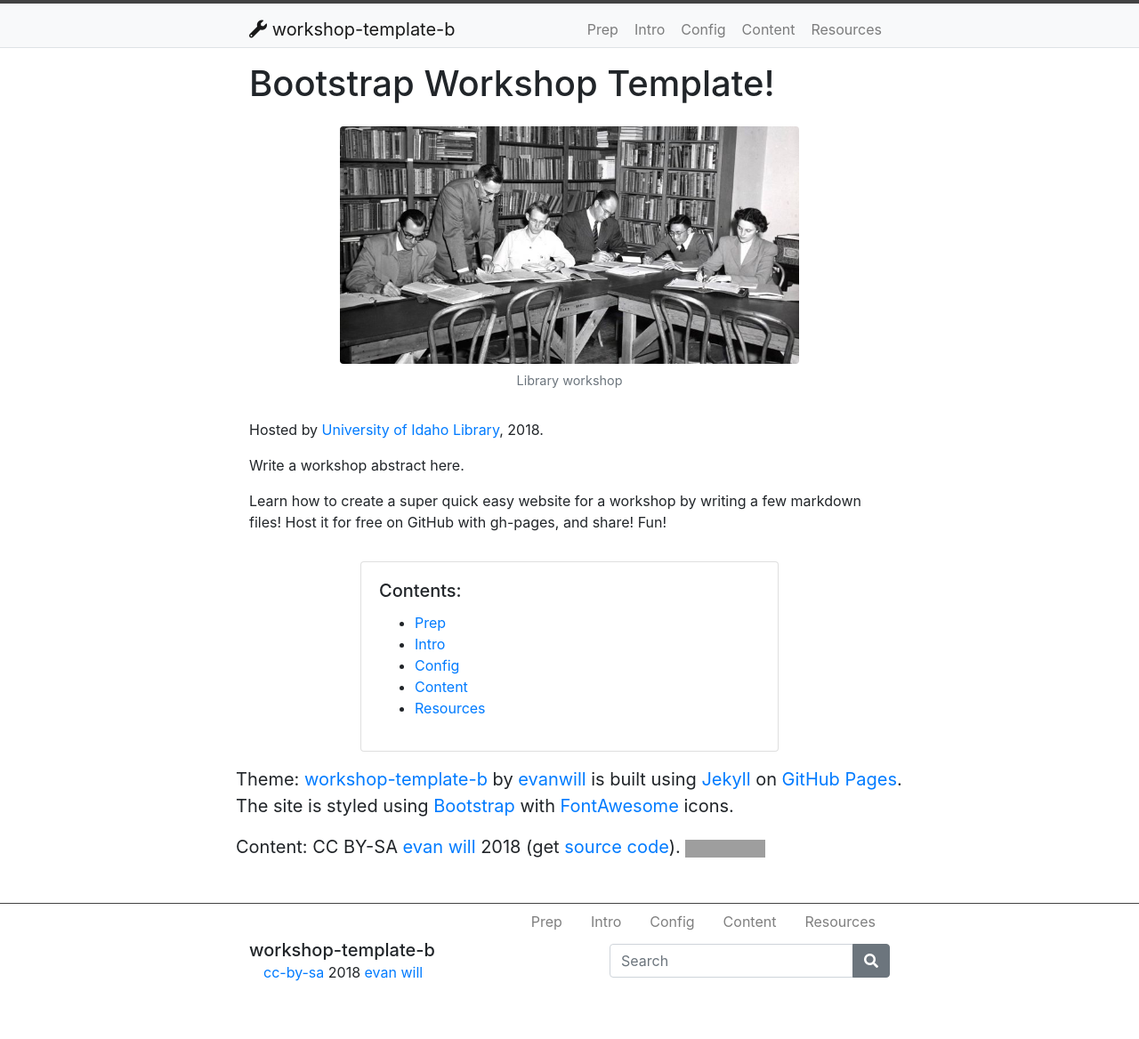
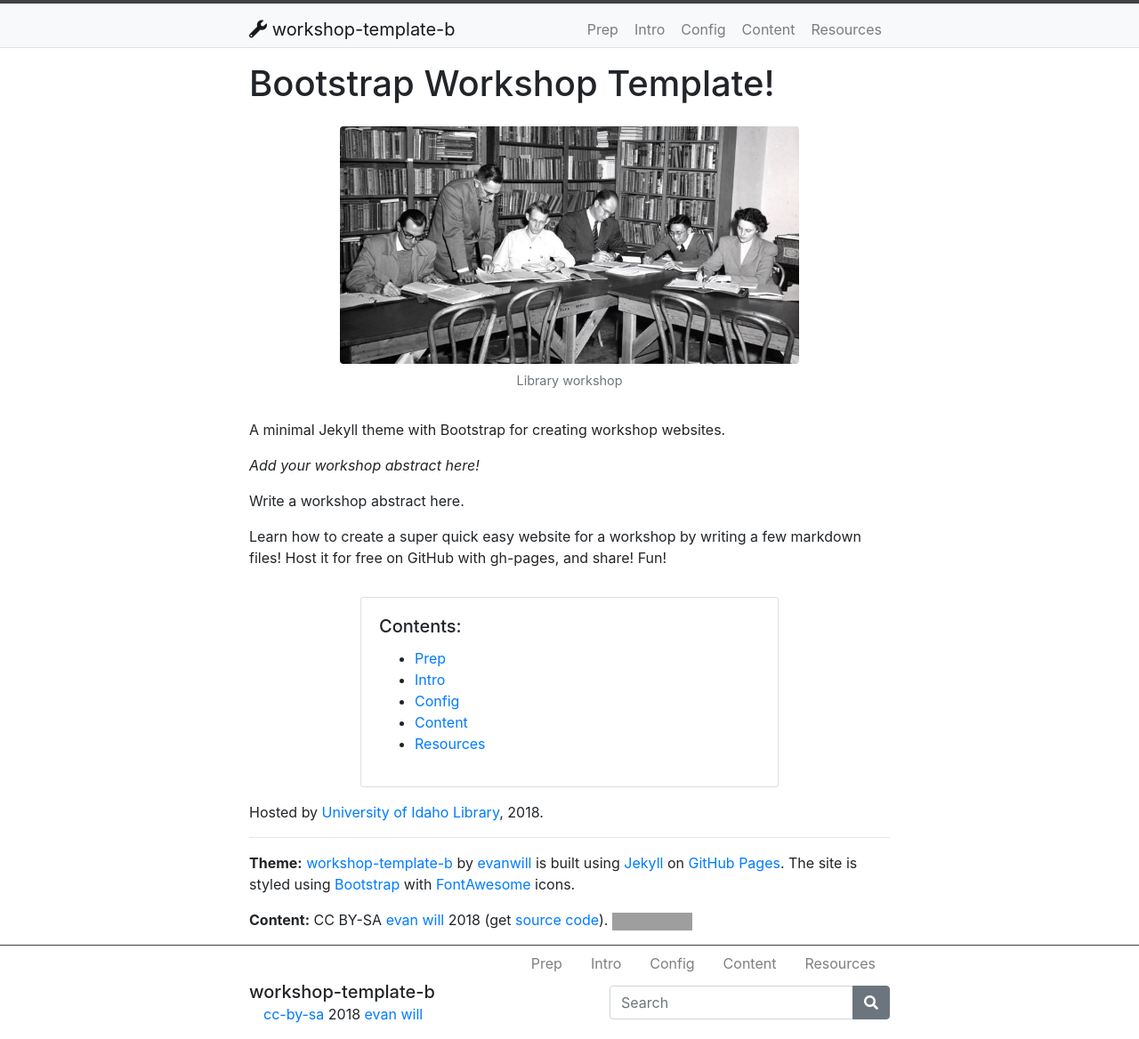
Before and after one commit to evanwill/workshop-template-b, a Jekyll site: the page built from index.md, in a window 1280 px wide. Shown: the whole page at 89% size. Built offline with Jekyll 4.4.1, drawn with Linux system fonts in a browser that asks for light colours; before the commit the page ends 1121 px from its top, so only the background shows below that; grey boxes are pictures that could not be loaded.

Commit message:
update index

```diff
--- a/_includes/credits.html
+++ b/_includes/credits.html
@@ -1,4 +1,2 @@
-<blockquote class="blockquote">
-    <p>Theme: <a href="https://github.com/evanwill/workshop-template-b" target="_blank">workshop-template-b</a> by <a href="https://github.com/evanwill/" target="_blank">evanwill</a> is built using <a href="https://jekyllrb.com/" target="_blank">Jekyll</a> on <a href="https://pages.github.com/" target="_blank">GitHub Pages</a>. The site is styled using <a href="https://getbootstrap.com/" target="_blank">Bootstrap</a> with <a href="https://fontawesome.com/" target="_blank">FontAwesome</a> icons.</p>
-    <p>Content: CC BY-SA <a href="https://github.com/{{ site.github_username }}">{{ site.author }}</a> {{ site.pub_year}} (get <a href="{{ site.repo }}" target="_blank">source code</a>). <a href="http://creativecommons.org/licenses/by-sa/4.0/" rel="license"><img src="https://i.creativecommons.org/l/by-sa/4.0/88x31.png" alt="Creative Commons License" /></a></p>
-</blockquote>
+<p><strong>Theme:</strong> <a href="https://github.com/evanwill/workshop-template-b" target="_blank">workshop-template-b</a> by <a href="https://github.com/evanwill/" target="_blank">evanwill</a> is built using <a href="https://jekyllrb.com/" target="_blank">Jekyll</a> on <a href="https://pages.github.com/" target="_blank">GitHub Pages</a>. The site is styled using <a href="https://getbootstrap.com/" target="_blank">Bootstrap</a> with <a href="https://fontawesome.com/" target="_blank">FontAwesome</a> icons.</p>
+<p><strong>Content:</strong> CC BY-SA <a href="https://github.com/{{ site.github_username }}">{{ site.author }}</a> {{ site.pub_year}} (get <a href="{{ site.repo }}" target="_blank">source code</a>). <a href="http://creativecommons.org/licenses/by-sa/4.0/" rel="license"><img src="https://i.creativecommons.org/l/by-sa/4.0/88x31.png" alt="Creative Commons License" /></a></p>
--- a/_includes/toc.html
+++ b/_includes/toc.html
@@ -6,8 +6,9 @@
                 <ul>
                     {% for section in site.html_pages %}{% if section.nav == true %}
                     <li><a href="{{ section.url | absolute_url }}">{{ section.title }}</a></li>
-                    {% endif %}{% endfor %}
+                    {% endif %}{%- endfor -%}
                 </ul>
             </div>
+        </div>
     </div>
 </div>
--- a/index.md
+++ b/index.md
@@ -7,7 +7,9 @@ layout: default
 
 {% include figure.html img="uidaho-workshop.jpg" alt="intro image here" caption="Library workshop" width="75%" %}
 
-> Hosted by [University of Idaho Library](http://www.lib.uidaho.edu/), {{ site.pub_year }}.
+A minimal Jekyll theme with Bootstrap for creating workshop websites.
+
+*Add your workshop abstract here!*
 
 Write a workshop abstract here.
 
```
Also changed, not shown: other parts of index.md (+4 -0 lines).
